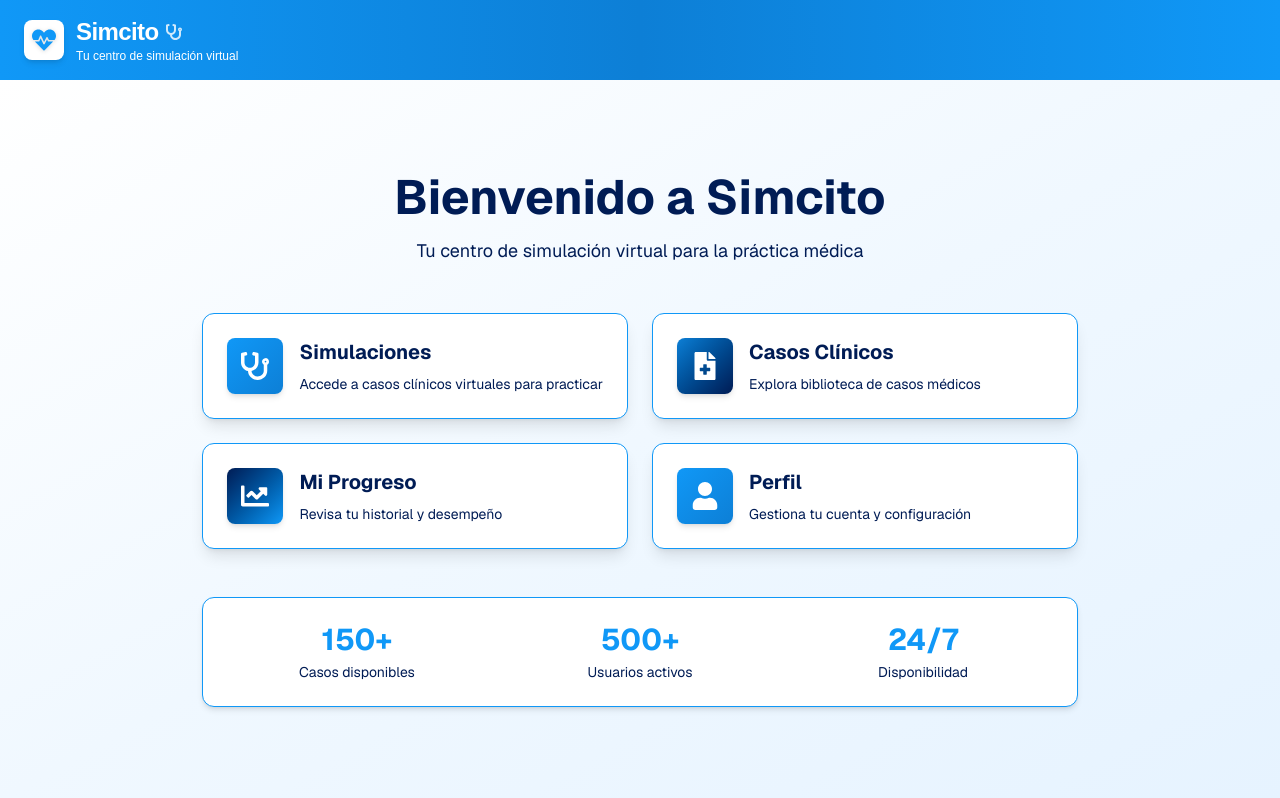
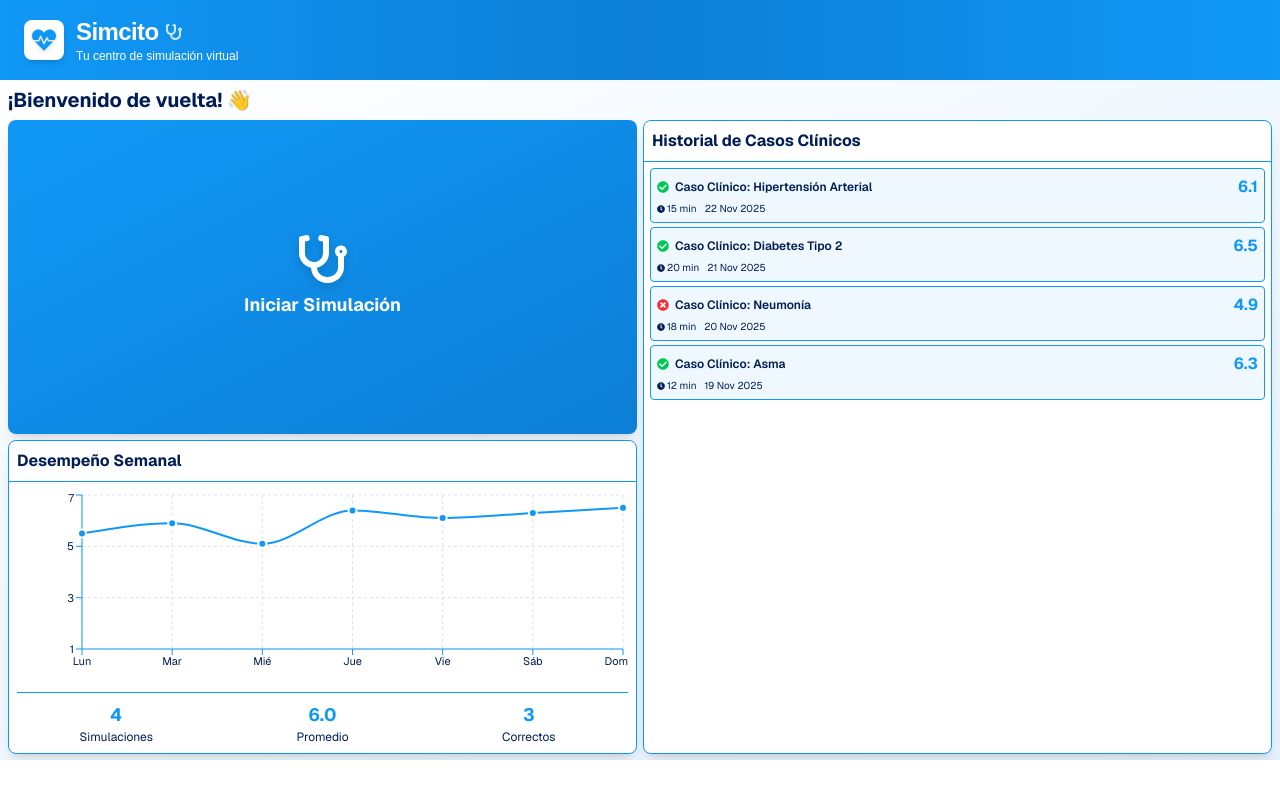
Before and after one commit to fcocea/hack-platanus-13, a Next.js app: page / in a window 1280 px wide. Built offline with nearby package versions, Linux system fonts and the light colour scheme.

Commit message:
feat: a better home page

```diff
--- a/app/page.tsx
+++ b/app/page.tsx
@@ -1,109 +1,219 @@
 "use client";
 
 import { useRouter } from "next/navigation";
-import { FaUser, FaStethoscope, FaFileMedical, FaChartLine } from "react-icons/fa";
+import { FaStethoscope, FaClock, FaCheckCircle, FaTimesCircle } from "react-icons/fa";
+import { LineChart, Line, XAxis, YAxis, CartesianGrid, Tooltip, ResponsiveContainer, Dot } from "recharts";
 
 export default function Home() {
   const router = useRouter();
 
-  const menuOptions = [
+  // Función para convertir porcentaje a nota chilena (1-7)
+  const convertirANota = (porcentaje: number): number => {
+    // Escala: 0% = 1.0, 100% = 7.0
+    return Math.round(((porcentaje / 100) * 6 + 1) * 10) / 10;
+  };
+
+  // Datos de ejemplo para el historial
+  const historialSimulaciones = [
     {
-      title: "Simulaciones",
-      description: "Accede a casos clínicos virtuales para practicar",
-      icon: FaStethoscope,
-      route: "/simulaciones",
-      color: "from-[#1098f7] to-[#0d7fd6]",
+      id: 1,
+      fecha: "22 Nov 2025",
+      caso: "Caso Clínico: Hipertensión Arterial",
+      duracion: "15 min",
+      resultado: "correcto",
+      puntuacion: 85,
+      nota: convertirANota(85),
     },
     {
-      title: "Casos Clínicos",
-      description: "Explora biblioteca de casos médicos",
-      icon: FaFileMedical,
-      route: "/casos-clinicos",
-      color: "from-[#0d7fd6] to-[#001c55]",
+      id: 2,
+      fecha: "21 Nov 2025",
+      caso: "Caso Clínico: Diabetes Tipo 2",
+      duracion: "20 min",
+      resultado: "correcto",
+      puntuacion: 92,
+      nota: convertirANota(92),
     },
     {
-      title: "Mi Progreso",
-      description: "Revisa tu historial y desempeño",
-      icon: FaChartLine,
-      route: "/progreso",
-      color: "from-[#001c55] to-[#1098f7]",
+      id: 3,
+      fecha: "20 Nov 2025",
+      caso: "Caso Clínico: Neumonía",
+      duracion: "18 min",
+      resultado: "incorrecto",
+      puntuacion: 65,
+      nota: convertirANota(65),
     },
     {
-      title: "Perfil",
-      description: "Gestiona tu cuenta y configuración",
-      icon: FaUser,
-      route: "/perfil",
-      color: "from-[#1098f7] to-[#0d7fd6]",
+      id: 4,
+      fecha: "19 Nov 2025",
+      caso: "Caso Clínico: Asma",
+      duracion: "12 min",
+      resultado: "correcto",
+      puntuacion: 88,
+      nota: convertirANota(88),
     },
   ];
 
+  // Datos para el gráfico de desempeño (últimos 7 días) - en notas 1-7
+  const datosDesempeno = [
+    { dia: "Lun", valor: convertirANota(75) },
+    { dia: "Mar", valor: convertirANota(82) },
+    { dia: "Mié", valor: convertirANota(68) },
+    { dia: "Jue", valor: convertirANota(90) },
+    { dia: "Vie", valor: convertirANota(85) },
+    { dia: "Sáb", valor: convertirANota(88) },
+    { dia: "Dom", valor: convertirANota(92) },
+  ];
+
+  const maxValor = 7; // Máximo de la escala chilena
+
   return (
-    <div className="h-full bg-gradient-to-br from-[#ffffff] via-[#f0f8ff] to-[#e6f3ff] font-sans overflow-hidden flex flex-col">
-      <main className="flex-1 flex flex-col items-center justify-center max-w-6xl mx-auto px-6 py-8 overflow-y-auto">
-        <div className="w-full space-y-8">
-          {/* Hero Section */}
-          <div className="text-center space-y-4 mb-12">
-            <h1 className="text-4xl md:text-5xl font-bold text-[#001c55]">
-              Bienvenido a Simcito
+    <div className="h-[85vh] bg-gradient-to-br from-[#ffffff] via-[#f0f8ff] to-[#e6f3ff] font-sans overflow-hidden flex flex-col">
+      <main className="flex-1 overflow-hidden min-h-0">
+        <div className="h-full max-w-7xl mx-auto px-2 py-1.5 flex flex-col">
+          {/* Saludo de Bienvenida */}
+          <div className="mb-1.5 flex-shrink-0">
+            <h1 className="text-xl font-bold text-[#001c55]">
+              ¡Bienvenido de vuelta! 👋
             </h1>
-            <p className="text-lg text-[#001c55] text-opacity-70 max-w-2xl mx-auto">
-              Tu centro de simulación virtual para la práctica médica
-            </p>
           </div>
 
-          {/* Menu Grid */}
-          <div className="grid grid-cols-1 md:grid-cols-2 gap-6">
-            {menuOptions.map((option, index) => {
-              const Icon = option.icon;
-              return (
+          {/* Grid 2x2 */}
+          <div className="flex-1 grid grid-cols-2 grid-rows-2 gap-1.5 min-h-0">
+            {/* Fila 1 - Columna 1: Botón Iniciar Simulación */}
             <button
-                  key={index}
-                  onClick={() => router.push(option.route)}
-                  className="group relative bg-white rounded-xl shadow-lg hover:shadow-xl transition-all duration-300 p-6 text-left border border-[#1098f7] border-opacity-20 hover:border-[#1098f7] hover:border-opacity-40"
+              onClick={() => router.push("/simulador")}
+              className="bg-gradient-to-br from-[#1098f7] to-[#0d7fd6] rounded-lg shadow-lg hover:shadow-xl transition-all duration-300 flex flex-col items-center justify-center gap-2 p-3 group min-h-0"
             >
-                  <div className="flex items-start gap-4">
+              <FaStethoscope className="w-12 h-12 text-white drop-shadow-lg" />
+              <div className="text-center">
+                <h2 className="text-lg font-bold text-white">
+                  Iniciar Simulación
+                </h2>
+              </div>
+            </button>
+
+            {/* Fila 1 y 2 - Columna 2: Historial de Casos Clínicos */}
+            <div className="row-span-2 bg-white rounded-lg shadow-lg border border-[#1098f7] border-opacity-20 flex flex-col overflow-hidden min-h-0">
+              <div className="p-2 border-b border-[#1098f7] border-opacity-20 flex-shrink-0">
+                <h3 className="text-base font-bold text-[#001c55]">
+                  Historial de Casos Clínicos
+                </h3>
+              </div>
+              <div className="flex-1 overflow-y-auto p-1.5 space-y-1 min-h-0">
+                {historialSimulaciones.map((simulacion) => (
                   <div
-                      className={`flex items-center justify-center w-14 h-14 rounded-lg bg-gradient-to-br ${option.color} shadow-md group-hover:scale-110 transition-transform duration-300`}
+                    key={simulacion.id}
+                    className="p-1.5 bg-[#f0f8ff] rounded border border-[#1098f7] border-opacity-20 hover:border-opacity-40 transition-all"
                   >
-                      <Icon className="w-7 h-7 text-white" />
+                    <div className="flex items-center justify-between gap-1.5 mb-0.5">
+                      <div className="flex items-center gap-1.5 flex-1 min-w-0">
+                        {simulacion.resultado === "correcto" ? (
+                          <FaCheckCircle className="w-3 h-3 text-green-500 flex-shrink-0" />
+                        ) : (
+                          <FaTimesCircle className="w-3 h-3 text-red-500 flex-shrink-0" />
+                        )}
+                        <span className="font-semibold text-[#001c55] text-xs truncate">
+                          {simulacion.caso}
+                        </span>
                       </div>
-                    <div className="flex-1">
-                      <h3 className="text-xl font-bold text-[#001c55] mb-2 group-hover:text-[#1098f7] transition-colors">
-                        {option.title}
-                      </h3>
-                      <p className="text-sm text-[#001c55] text-opacity-60">
-                        {option.description}
-                      </p>
+                      <div className="text-right flex-shrink-0">
+                        <div className="text-base font-bold text-[#1098f7]">
+                          {simulacion.nota.toFixed(1)}
                         </div>
                       </div>
-                  <div className="absolute bottom-4 right-4 opacity-0 group-hover:opacity-100 transition-opacity">
-                    <div className="w-2 h-2 rounded-full bg-[#1098f7]"></div>
                     </div>
-                </button>
-              );
-            })}
+                    <div className="flex items-center gap-2 text-[10px] text-[#001c55] text-opacity-60">
+                      <span className="flex items-center gap-0.5">
+                        <FaClock className="w-2 h-2" />
+                        {simulacion.duracion}
+                      </span>
+                      <span>{simulacion.fecha}</span>
+                    </div>
+                  </div>
+                ))}
+              </div>
             </div>
 
-          {/* Quick Stats or Info */}
-          <div className="mt-12 bg-white rounded-xl shadow-md p-6 border border-[#1098f7] border-opacity-20">
-            <div className="grid grid-cols-1 md:grid-cols-3 gap-6 text-center">
-              <div>
-                <p className="text-3xl font-bold text-[#1098f7]">150+</p>
-                <p className="text-sm text-[#001c55] text-opacity-60 mt-1">
-                  Casos disponibles
-                </p>
+            {/* Fila 2 - Columna 1: Gráfico de Desempeño */}
+            <div className="bg-white rounded-lg shadow-lg border border-[#1098f7] border-opacity-20 flex flex-col overflow-hidden min-h-0">
+              <div className="p-2 border-b border-[#1098f7] border-opacity-20 flex-shrink-0">
+                <h3 className="text-base font-bold text-[#001c55]">
+                  Desempeño Semanal
+                </h3>
               </div>
-              <div>
-                <p className="text-3xl font-bold text-[#1098f7]">500+</p>
-                <p className="text-sm text-[#001c55] text-opacity-60 mt-1">
-                  Usuarios activos
-                </p>
+              <div className="flex-1 flex flex-col justify-between p-2 min-h-0">
+                {/* Gráfico de líneas con recharts */}
+                <div className="flex-1 mb-2 min-h-0">
+                  <ResponsiveContainer width="100%" height="100%">
+                    <LineChart data={datosDesempeno}>
+                      <CartesianGrid strokeDasharray="3 3" stroke="#e0e0e0" />
+                      <XAxis
+                        dataKey="dia"
+                        tick={{ fontSize: 11, fill: "#001c55" }}
+                        stroke="#1098f7"
+                      />
+                      <YAxis
+                        domain={[1, 7]}
+                        tick={{ fontSize: 11, fill: "#001c55" }}
+                        stroke="#1098f7"
+                      />
+                      <Tooltip
+                        contentStyle={{
+                          backgroundColor: "#fff",
+                          border: "1px solid #1098f7",
+                          borderRadius: "8px",
+                          fontSize: "12px"
+                        }}
+                        formatter={(value: number) => value.toFixed(1)}
+                      />
+                      <Line
+                        type="monotone"
+                        dataKey="valor"
+                        stroke="#1098f7"
+                        strokeWidth={2}
+                        dot={{ fill: "#1098f7", r: 4, strokeWidth: 2, stroke: "#fff" }}
+                        activeDot={{ r: 6 }}
+                      />
+                    </LineChart>
+                  </ResponsiveContainer>
                 </div>
-              <div>
-                <p className="text-3xl font-bold text-[#1098f7]">24/7</p>
-                <p className="text-sm text-[#001c55] text-opacity-60 mt-1">
-                  Disponibilidad
-                </p>
+
+                {/* Estadísticas resumidas */}
+                <div className="grid grid-cols-3 gap-2 pt-2 border-t border-[#1098f7] border-opacity-20 flex-shrink-0">
+                  <div className="text-center">
+                    <div className="text-lg font-bold text-[#1098f7]">
+                      {historialSimulaciones.length}
+                    </div>
+                    <div className="text-xs text-[#001c55] text-opacity-60">
+                      Simulaciones
+                    </div>
+                  </div>
+                  <div className="text-center">
+                    <div className="text-lg font-bold text-[#1098f7]">
+                      {(
+                        historialSimulaciones.reduce(
+                          (acc, s) => acc + s.nota,
+                          0
+                        ) / historialSimulaciones.length
+                      ).toFixed(1)}
+                    </div>
+                    <div className="text-xs text-[#001c55] text-opacity-60">
+                      Promedio
+                    </div>
+                  </div>
+                  <div className="text-center">
+                    <div className="text-lg font-bold text-[#1098f7]">
+                      {
+                        historialSimulaciones.filter(
+                          (s) => s.resultado === "correcto"
+                        ).length
+                      }
+                    </div>
+                    <div className="text-xs text-[#001c55] text-opacity-60">
+                      Correctos
+                    </div>
+                  </div>
+                </div>
               </div>
             </div>
           </div>
--- a/package.json
+++ b/package.json
@@ -12,7 +12,9 @@
     "next": "16.0.3",
     "openai": "^6.9.1",
     "react": "19.2.0",
-    "react-dom": "19.2.0"
+    "react-dom": "19.2.0",
+    "react-icons": "^5.5.0",
+    "recharts": "^3.4.1"
   },
   "devDependencies": {
     "@tailwindcss/postcss": "^4",
```
Also changed, not shown: 1 other file (tests, documents, lock files or other folders). Lines whose indentation alone changed are shown as unchanged.
